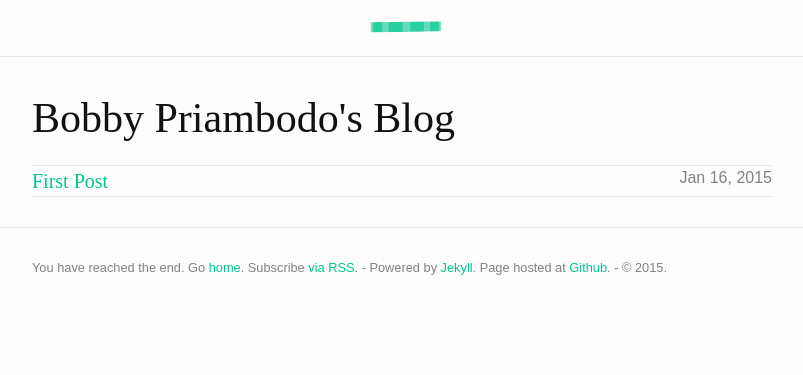
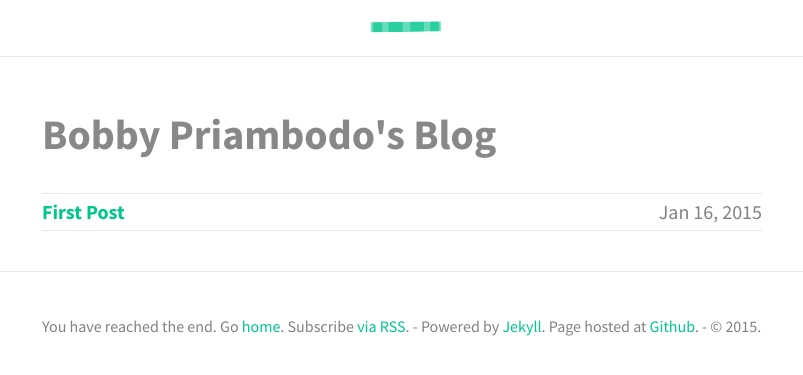
Before and after one commit to bobbypriam/bobbypriambodo.github.io, a Jekyll site: the page built from index.html, in a window 1280 px wide. Shown: the top 375 px of the page, without its empty margins (238-1041 px from the left). Built offline with Jekyll 4.4.1, drawn with Linux system fonts in a browser that asks for light colours.

Commit message:
Restyled

```diff
--- a/_includes/head.html
+++ b/_includes/head.html
@@ -6,6 +6,9 @@
   <title>{% if page.title %}{{ page.title }} - {% endif %}{{ site.title }}</title>
   <meta name="description" content="{% if page.excerpt %}{{ page.excerpt | strip_html | strip_newlines | truncate: 160 }}{% else %}{{ site.description }}{% endif %}">
 
+
+
+  <link href='http://fonts.googleapis.com/css?family=Source+Sans+Pro:400,700' rel='stylesheet' type='text/css'>
   <link rel="stylesheet" href="{{ "/css/main.css" | prepend: site.baseurl }}">
   <link rel="canonical" href="{{ page.url | replace:'index.html','' | prepend: site.baseurl | prepend: site.url }}">
   <link rel="alternate" type="application/rss+xml" title="{{ site.title }}" href="{{ "/feed.xml" | prepend: site.baseurl | prepend: site.url }}" />
--- a/_sass/_base.scss
+++ b/_sass/_base.scss
@@ -17,10 +17,15 @@ body {
     font-family: $base-font-family;
     font-size: $base-font-size;
     line-height: $base-line-height;
-    font-weight: 300;
+    font-weight: 400;
     color: $text-color;
     background-color: $background-color;
     -webkit-text-size-adjust: 100%;
+
+    @include media-query($on-laptop) {
+        font-size: 16px;
+        line-height: 1.5;
+    }
 }
 
 p {
@@ -84,8 +89,8 @@ li {
  * Headings
  */
 h1, h2, h3, h4, h5, h6 {
-    font-family: "Caviar Dreams";
-    font-weight: 300;
+    font-family: $base-font-family;
+    font-weight: 700;
     color: $brand-color;
 }
 
@@ -105,15 +110,19 @@ a {
  * Blockquotes
  */
 blockquote {
-    color: $grey-color;
+    color: lighten($grey-color,15%);
     border-left: 4px solid $grey-color-light;
     padding-left: $spacing-unit / 2;
-    font-size: 18px;
-    letter-spacing: -1px;
+    font-size: $base-font-size;
+    // letter-spacing: -1px;
     font-style: italic;
 
     > :last-child {
         margin-bottom: 0;
+    }
+
+    @include media-query($on-laptop) {
+        font-size: 16px;
     }
 }
 
@@ -128,6 +137,10 @@ code {
     border: 1px solid $grey-color-light;
     border-radius: 3px;
     background-color: lighten($brand-color, 58%);
+
+    @include media-query($on-laptop) {
+        font-size: 13px;
+    }
 }
 
 code {
--- a/css/main.scss
+++ b/css/main.scss
@@ -7,14 +7,14 @@
 
 // Our variables
 $base-font-family: "Source Sans Pro", Arial, sans-serif;
-$base-font-size:   16px;
+$base-font-size:   20px;
 $small-font-size:  $base-font-size * 0.875;
-$base-line-height: 1.5;
+$base-line-height: 1.8;
 
-$spacing-unit:     30px;
+$spacing-unit:     40px;
 
-$text-color:       #111;
-$background-color: #fdfdfd;
+$text-color:       #888;
+$background-color: #fff;
 $brand-color:      #01c78c;//#2a7ae2;
 
 $grey-color:       #828282;
@@ -43,7 +43,6 @@ $on-laptop:        800px;
 }
 
 
-
 // Import partials from `sass_dir` (defaults to `_sass`)
 @import
         "base",
```
